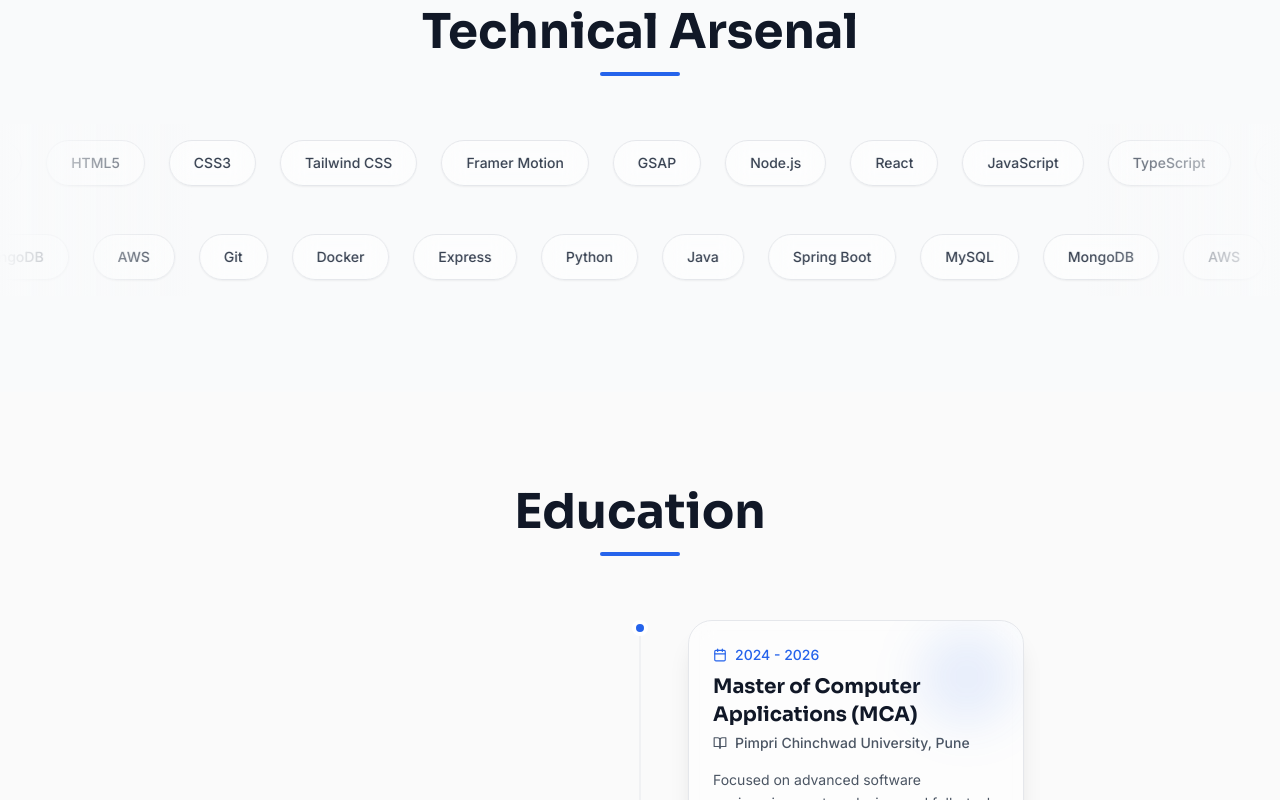
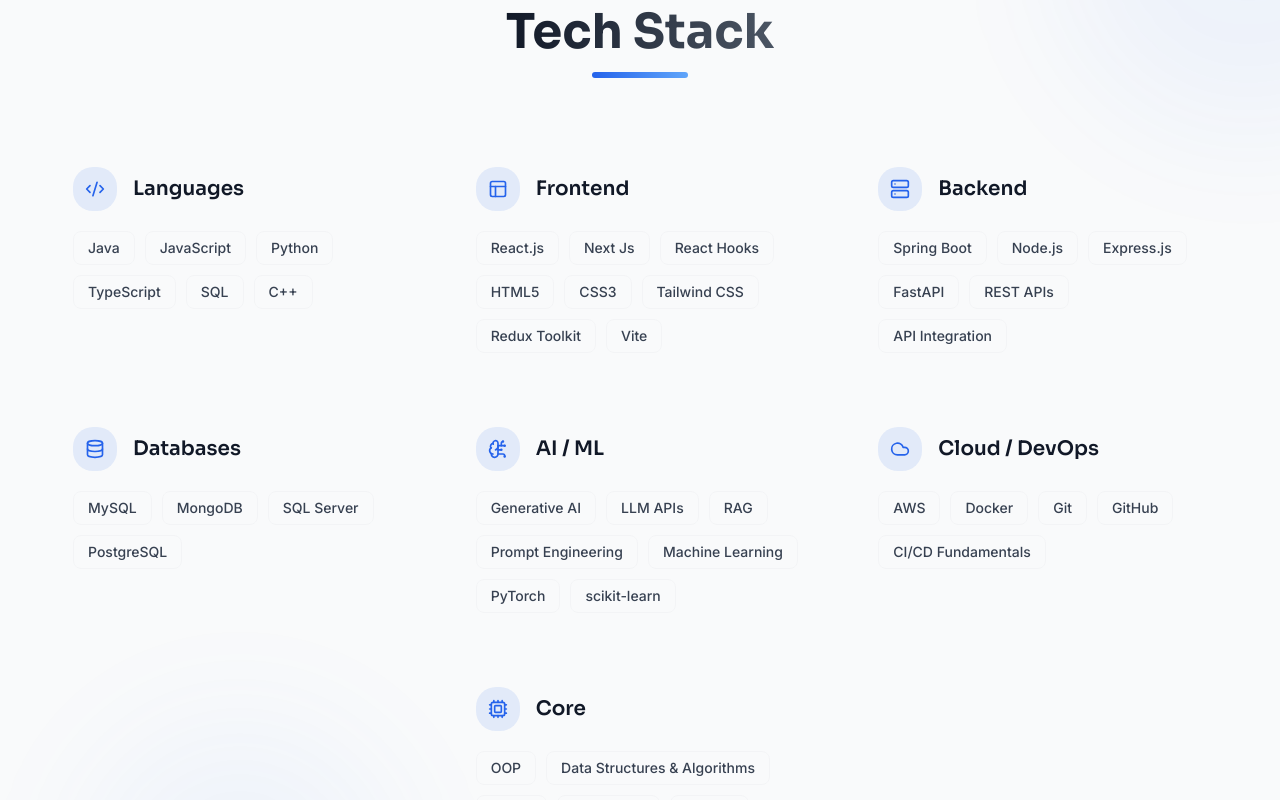
Before and after one commit to SAKSHI3529/PortFolio, a React (Vite) app: page / in a window 1280 px wide. Shown: the part 1620-2420 px from the top of the page. Built offline with nearby package versions, Linux system fonts and the light colour scheme.

Commit message:
skills section updated

```diff
--- a/src/sections/Skills.jsx
+++ b/src/sections/Skills.jsx
@@ -1,70 +1,125 @@
 import React from 'react';
 import { motion } from 'framer-motion';
+import { Code2, Layout, Server, Database, BrainCircuit, Cloud, Cpu } from 'lucide-react';
 
 const Skills = () => {
-  const allSkills = [
-    "React", "JavaScript", "TypeScript", "HTML5", "CSS3", "Tailwind CSS",
-    "Framer Motion", "GSAP", "Node.js", "Express", "Python", "Java",
-    "Spring Boot", "MySQL", "MongoDB", "AWS", "Git", "Docker"
+  const skillCategories = [
+    {
+      title: "Languages",
+      icon: <Code2 className="w-5 h-5 text-accent group-hover:text-white transition-colors" />,
+      skills: ["Java", "JavaScript", "Python", "TypeScript", "SQL", "C++"],
+    },
+    {
+      title: "Frontend",
+      icon: <Layout className="w-5 h-5 text-accent group-hover:text-white transition-colors" />,
+      skills: ["React.js", "Next Js", "React Hooks", "HTML5", "CSS3", "Tailwind CSS", "Redux Toolkit", "Vite"],
+    },
+    {
+      title: "Backend",
+      icon: <Server className="w-5 h-5 text-accent group-hover:text-white transition-colors" />,
+      skills: ["Spring Boot", "Node.js", "Express.js", "FastAPI", "REST APIs", "API Integration"],
+    },
+    {
+      title: "Databases",
+      icon: <Database className="w-5 h-5 text-accent group-hover:text-white transition-colors" />,
+      skills: ["MySQL", "MongoDB", "SQL Server", "PostgreSQL"],
+    },
+    {
+      title: "AI / ML",
+      icon: <BrainCircuit className="w-5 h-5 text-accent group-hover:text-white transition-colors" />,
+      skills: ["Generative AI", "LLM APIs", "RAG", "Prompt Engineering", "Machine Learning", "PyTorch", "scikit-learn"],
+    },
+    {
+      title: "Cloud / DevOps",
+      icon: <Cloud className="w-5 h-5 text-accent group-hover:text-white transition-colors" />,
+      skills: ["AWS", "Docker", "Git", "GitHub", "CI/CD Fundamentals"],
+    },
+    {
+      title: "Core",
+      icon: <Cpu className="w-5 h-5 text-accent group-hover:text-white transition-colors" />,
+      skills: ["OOP", "Data Structures & Algorithms", "DBMS", "Debugging", "Testing", "SDLC", "Agile/Scrum", "Problem Solving"],
+    }
   ];
 
-  // Split skills into two rows for the marquee
-  const row1 = allSkills.slice(0, Math.ceil(allSkills.length / 2));
-  const row2 = allSkills.slice(Math.ceil(allSkills.length / 2));
+  const containerVariants = {
+    hidden: { opacity: 0 },
+    visible: {
+      opacity: 1,
+      transition: {
+        staggerChildren: 0.1
+      }
+    }
+  };
 
-  const MarqueeRow = ({ items, direction = 1 }) => {
-    return (
-      <div className="flex overflow-hidden relative w-full py-4 whitespace-nowrap mask-image-gradient">
-        <motion.div
-          className="flex gap-6 min-w-full"
-          animate={{
-            x: direction > 0 ? [0, -1035] : [-1035, 0],
-          }}
-          transition={{
-            duration: 20,
-            repeat: Infinity,
-            ease: "linear",
-            repeatType: "loop"
-          }}
-        >
-          {/* Double the items for seamless loop */}
-          {[...items, ...items, ...items, ...items].map((skill, index) => (
-            <div
-              key={index}
-              className="px-6 py-3 rounded-full text-sm font-medium border border-gray-200 dark:border-white/10 bg-white/50 dark:bg-charcoal/50 backdrop-blur-md text-gray-700 dark:text-gray-300 shadow-sm transition-colors hover:border-accent dark:hover:border-accent hover:text-accent dark:hover:text-accent cursor-pointer flex-shrink-0"
-            >
-              {skill}
-            </div>
-          ))}
-        </motion.div>
-      </div>
-    );
+  const itemVariants = {
+    hidden: { y: 20, opacity: 0 },
+    visible: {
+      y: 0,
+      opacity: 1,
+      transition: { type: "spring", stiffness: 100, damping: 12 }
+    }
   };
 
   return (
-    <section id="skills" className="py-24 bg-gray-50 dark:bg-black/20 overflow-hidden">
-      <div className="container mx-auto px-6 md:px-12 mb-12">
-        <div className="text-center">
-          <h2 className="text-4xl md:text-5xl font-heading font-bold text-gray-900 dark:text-white mb-4">
-            Technical Arsenal
-          </h2>
-          <div className="h-1 w-20 bg-accent rounded-full mx-auto"></div>
-        </div>
+    <section id="skills" className="py-24 bg-gray-50 dark:bg-black relative overflow-hidden">
+      {/* Decorative background elements */}
+      <div className="absolute top-0 left-0 w-full h-full overflow-hidden pointer-events-none z-0">
+        <div className="absolute -top-40 -right-40 w-96 h-96 bg-accent/10 rounded-full blur-3xl opacity-50 dark:opacity-20 animate-pulse"></div>
+        <div className="absolute bottom-0 left-20 w-80 h-80 bg-blue-500/10 rounded-full blur-3xl opacity-50 dark:opacity-20"></div>
       </div>
 
-      <div className="w-full max-w-7xl mx-auto flex flex-col gap-4 relative">
-        {/* CSS Mask for fading edges */}
-        <div className="absolute inset-0 z-10 pointer-events-none" style={{
-          background: 'linear-gradient(to right, var(--bg-color) 0%, transparent 15%, transparent 85%, var(--bg-color) 100%)'
-        }}>
-          <style>{`
-            :root { --bg-color: #f9fafb; }
-            .dark { --bg-color: #1a1a1a; } /* Approx charcoal match */
-          `}</style>
+      <div className="container mx-auto px-6 md:px-12 relative z-10">
+        <div className="text-center mb-16">
+          <motion.h2
+            initial={{ opacity: 0, y: -20 }}
+            whileInView={{ opacity: 1, y: 0 }}
+            viewport={{ once: true }}
+            className="text-4xl md:text-5xl font-heading font-bold text-transparent bg-clip-text bg-gradient-to-r from-gray-900 to-gray-600 dark:from-white dark:to-gray-400 mb-4 inline-block"
+          >
+            Tech Stack
+          </motion.h2>
+          <motion.div
+            initial={{ opacity: 0, scale: 0 }}
+            whileInView={{ opacity: 1, scale: 1 }}
+            viewport={{ once: true }}
+            className="h-1.5 w-24 bg-gradient-to-r from-accent to-blue-400 rounded-full mx-auto"
+          ></motion.div>
         </div>
 
-        <MarqueeRow items={row1} direction={1} />
-        <MarqueeRow items={row2} direction={-1} />
+        <motion.div
+          className="grid grid-cols-1 md:grid-cols-2 lg:grid-cols-3 gap-6 max-w-7xl mx-auto"
+          variants={containerVariants}
+          initial="hidden"
+          whileInView="visible"
+          viewport={{ once: true, margin: "-100px" }}
+        >
+          {skillCategories.map((category, idx) => (
+            <motion.div
+              key={idx}
+              variants={itemVariants}
+              className={`p-6 rounded-2xl border border-transparent hover:border-accent/40 dark:hover:border-accent/40 transition-all duration-300 group hover:-translate-y-1 ${idx === 6 ? 'md:col-span-2 lg:col-span-1 lg:col-start-2' : ''}`}
+            >
+              <div className="flex items-center gap-4 mb-5">
+                <div className="p-3 bg-accent/10 dark:bg-white/5 rounded-xl group-hover:bg-accent group-hover:shadow-lg group-hover:shadow-accent/30 transition-all duration-300">
+                  {category.icon}
+                </div>
+                <h3 className="text-xl font-heading font-semibold text-gray-900 dark:text-gray-100 group-hover:text-accent dark:group-hover:text-accent transition-colors">
+                  {category.title}
+                </h3>
+              </div>
+              <div className="flex flex-wrap gap-2.5">
+                {category.skills.map((skill, skillIdx) => (
+                  <span
+                    key={skillIdx}
+                    className="px-3.5 py-1.5 rounded-lg text-sm font-medium bg-gray-50 dark:bg-white/5 text-gray-700 dark:text-gray-300 border border-gray-100 dark:border-white/5 hover:bg-accent hover:text-white dark:hover:bg-accent dark:hover:text-white hover:scale-105 hover:shadow-md transition-all duration-300 cursor-default"
+                  >
+                    {skill}
+                  </span>
+                ))}
+              </div>
+            </motion.div>
+          ))}
+        </motion.div>
       </div>
     </section>
   );
```
